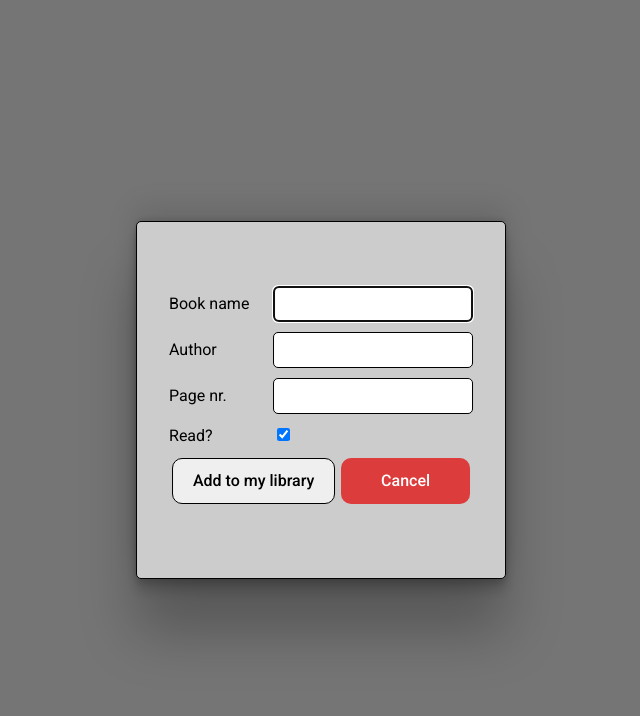
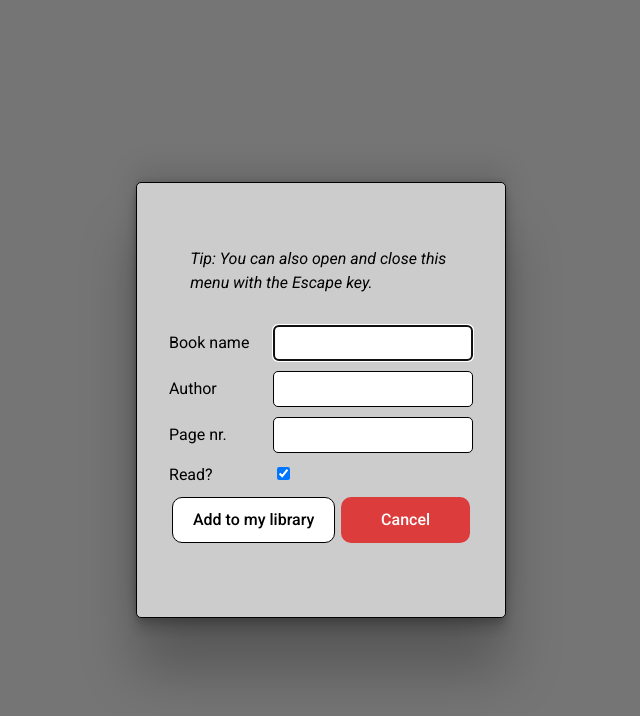
Before and after one commit to laterNaT/library-app, a plain HTML site: page index.html in a window 1280 px wide. Both pictures are taken after a click on the button "Add new book". Shown: the whole page, without its empty margins (319-959 px from the left). Drawn offline with Linux system fonts and the light colour scheme.

Commit message:
Finalize styling

```diff
--- a/index.html
+++ b/index.html
@@ -25,6 +25,7 @@
     </div>
     <form action="" method="post" id="add-book-form">
       <div class="form-wrapper">
+        <p>Tip: You can also open and close this menu with the Escape key.</p>
         <div class="input-wrapper">
           <label for="bookTitle">Book name</label>
           <input type="text" name="bookTitle" id="bookTitle" required>
--- a/style.css
+++ b/style.css
@@ -93,7 +93,6 @@ button:hover {
   display: inline-flex;
   align-items: center;
   margin-top: 20px;
-  background-color: #ccc;
 }
 
 .center-wrap #add-book-btn svg {
@@ -116,6 +115,13 @@ button:hover {
   background-color: #ccc;
   box-shadow: rgba(0, 0, 0, 0.25) 0px 54px 55px, rgba(0, 0, 0, 0.12) 0px -12px 30px, rgba(0, 0, 0, 0.12) 0px 4px 6px, rgba(0, 0, 0, 0.17) 0px 12px 13px, rgba(0, 0, 0, 0.09) 0px -3px 5px;
   visibility: hidden;
+}
+
+.form-wrapper p {
+  font-style: italic;
+  max-width: 30ch;
+  margin: 0 auto;
+  margin-bottom: 30px;
 }
 
 .input-wrapper {
@@ -142,6 +148,7 @@ button:hover {
   border-radius: 10px;
   border: 1px solid black;
   font-weight: 500;
+  background-color: white;
 }
 
 .read-btn {
```
